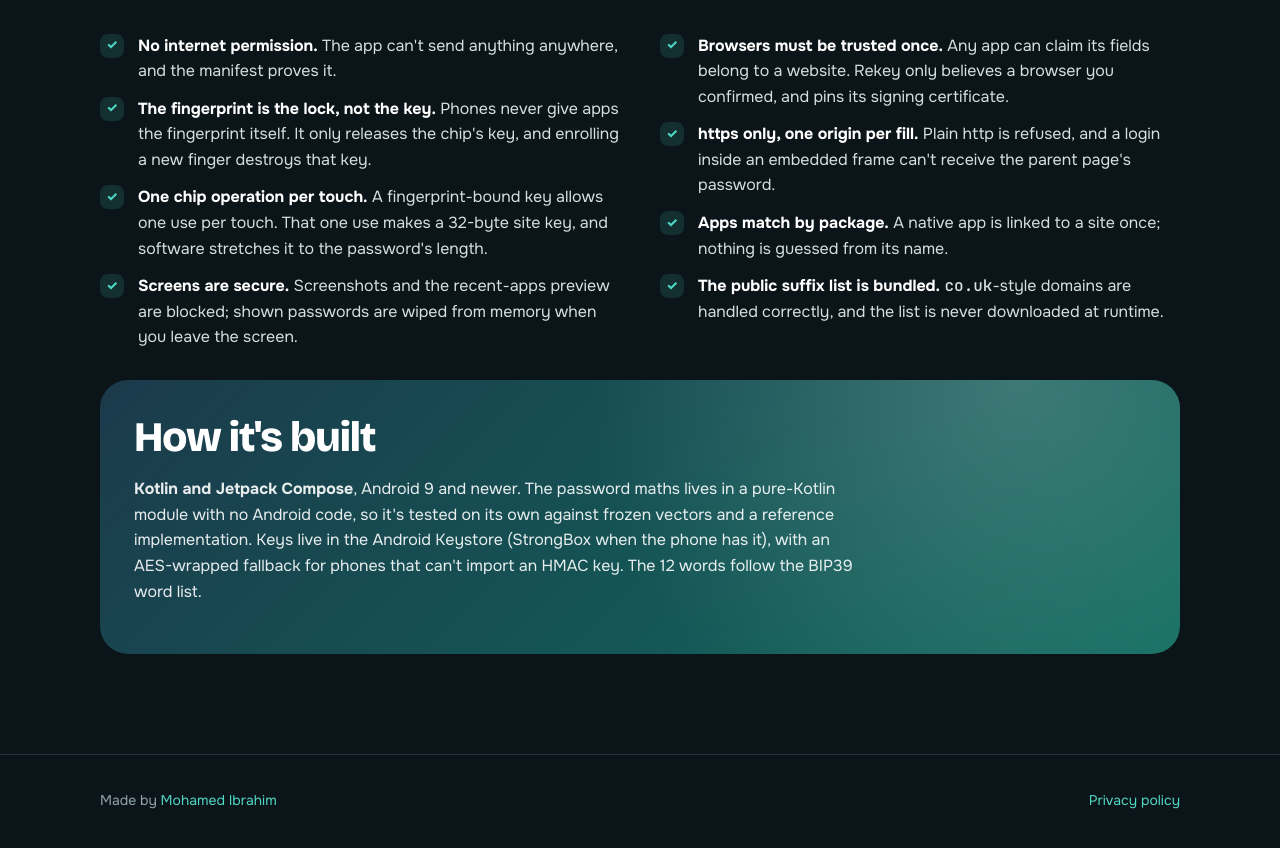
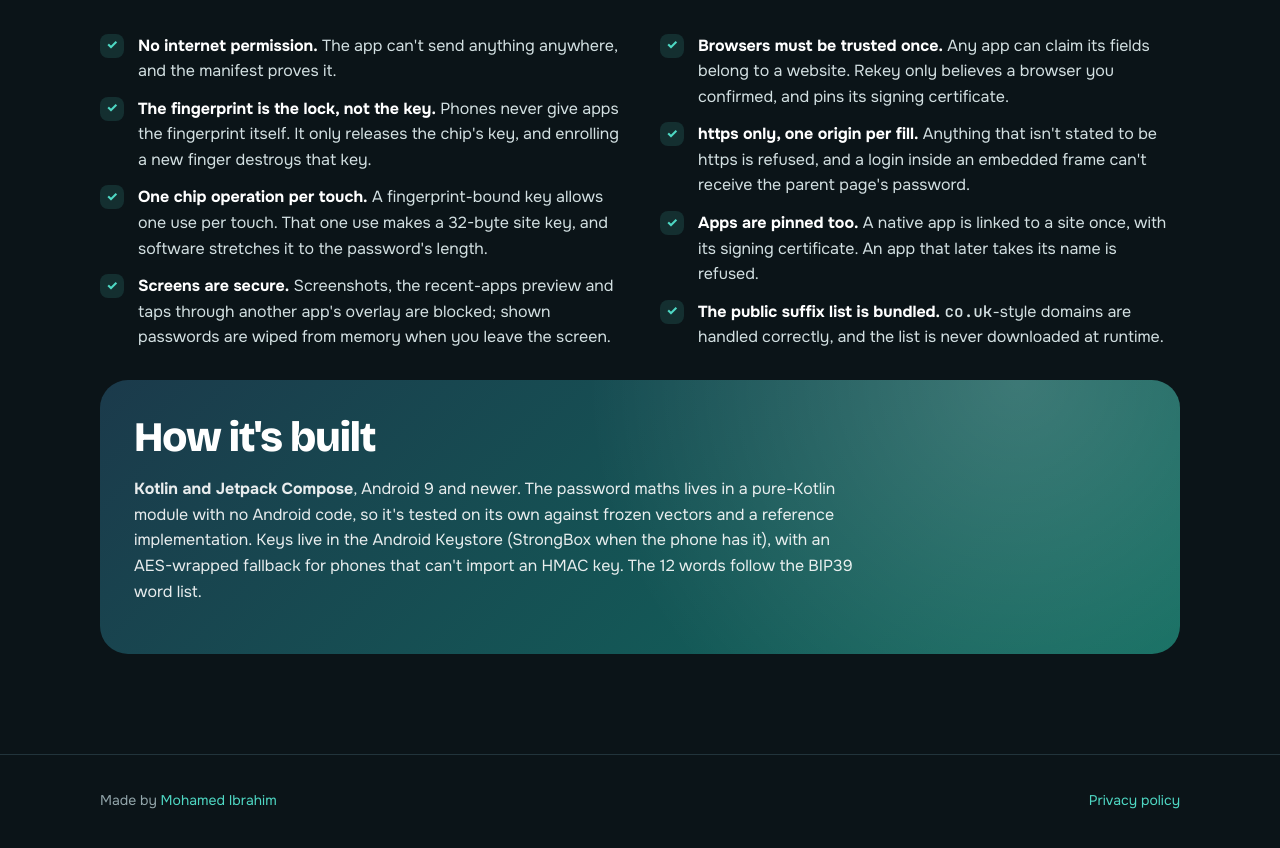
Before and after one commit to mohamed-ibrahim47/rekey-showcase, a plain HTML site: page index.html in a window 1280 px wide. Shown: the part 3364-4212 px from the top of the page. Drawn offline with nearby package versions, Linux system fonts and the light colour scheme.

Commit message:
Privacy policy and page: app pinning, overlay permission, https rule
Co-Authored-By: Claude Fable 5.2 <noreply@anthropic.com>
Claude-Session: https://claude.ai/code/session_01PdiUrCuHwxLhaGhKLAoVib

```diff
--- a/index.html
+++ b/index.html
@@ -288,12 +288,12 @@ password = stream mapped onto the allowed characters with rejection sampling</di
       <li><span><b>No internet permission.</b> The app can't send anything anywhere, and the manifest proves it.</span></li>
       <li><span><b>The fingerprint is the lock, not the key.</b> Phones never give apps the fingerprint itself. It only releases the chip's key, and enrolling a new finger destroys that key.</span></li>
       <li><span><b>One chip operation per touch.</b> A fingerprint-bound key allows one use per touch. That one use makes a 32-byte site key, and software stretches it to the password's length.</span></li>
-      <li><span><b>Screens are secure.</b> Screenshots and the recent-apps preview are blocked; shown passwords are wiped from memory when you leave the screen.</span></li>
+      <li><span><b>Screens are secure.</b> Screenshots, the recent-apps preview and taps through another app's overlay are blocked; shown passwords are wiped from memory when you leave the screen.</span></li>
     </ul>
     <ul class="ticks">
       <li><span><b>Browsers must be trusted once.</b> Any app can claim its fields belong to a website. Rekey only believes a browser you confirmed, and pins its signing certificate.</span></li>
-      <li><span><b>https only, one origin per fill.</b> Plain http is refused, and a login inside an embedded frame can't receive the parent page's password.</span></li>
-      <li><span><b>Apps match by package.</b> A native app is linked to a site once; nothing is guessed from its name.</span></li>
+      <li><span><b>https only, one origin per fill.</b> Anything that isn't stated to be https is refused, and a login inside an embedded frame can't receive the parent page's password.</span></li>
+      <li><span><b>Apps are pinned too.</b> A native app is linked to a site once, with its signing certificate. An app that later takes its name is refused.</span></li>
       <li><span><b>The public suffix list is bundled.</b> <code>co.uk</code>-style domains are handled correctly, and the list is never downloaded at runtime.</span></li>
     </ul>
   </div>
```
Also changed, not shown: privacy.html (+3 -1 lines), 1 other file.
